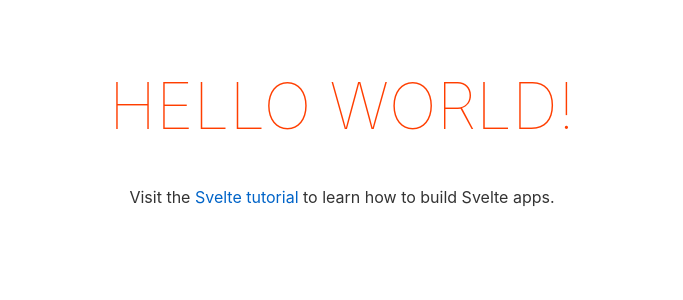
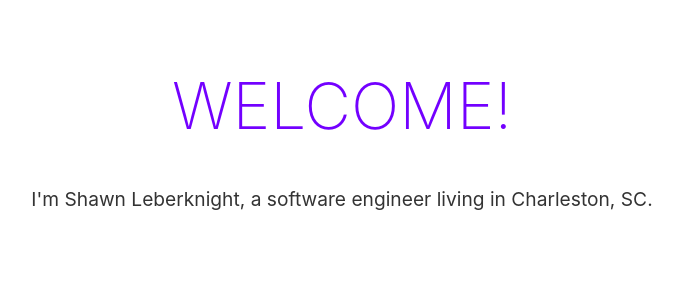
Before and after one commit to shawnlknight/svelte-app, a Svelte app: page / in a window 1280 px wide. Shown: the top 300 px of the page, without its empty margins (298-981 px from the left). Built offline with nearby package versions, Linux system fonts and the light colour scheme.

Commit message:
initial updates

```diff
--- a/src/App.svelte
+++ b/src/App.svelte
@@ -1,10 +1,11 @@
 <script>
 	export let name;
+	export let location;
 </script>
 
 <main>
-	<h1>Hello {name}!</h1>
-	<p>Visit the <a href="https://svelte.dev/tutorial">Svelte tutorial</a> to learn how to build Svelte apps.</p>
+	<h1>Welcome!</h1>
+	<p>I'm {name}, a software engineer living in {location}.</p>
 </main>
 
 <style>
@@ -16,10 +17,14 @@
 	}
 
 	h1 {
-		color: #ff3e00;
+		color: #7300ff;
 		text-transform: uppercase;
 		font-size: 4em;
-		font-weight: 100;
+		font-weight: 200;
+	}
+
+	p {
+		font-size: 1.2em;
 	}
 
 	@media (min-width: 640px) {
--- a/src/main.js
+++ b/src/main.js
@@ -1,10 +1,11 @@
-import App from './App.svelte';
+import App from './App.svelte'
 
 const app = new App({
-	target: document.body,
-	props: {
-		name: 'world'
-	}
-});
+  target: document.body,
+  props: {
+    name: 'Shawn Leberknight',
+    location: 'Charleston, SC',
+  },
+})
 
-export default app;
+export default app
```
Also changed, not shown: 2 other files (tests, documents, lock files or other folders).
